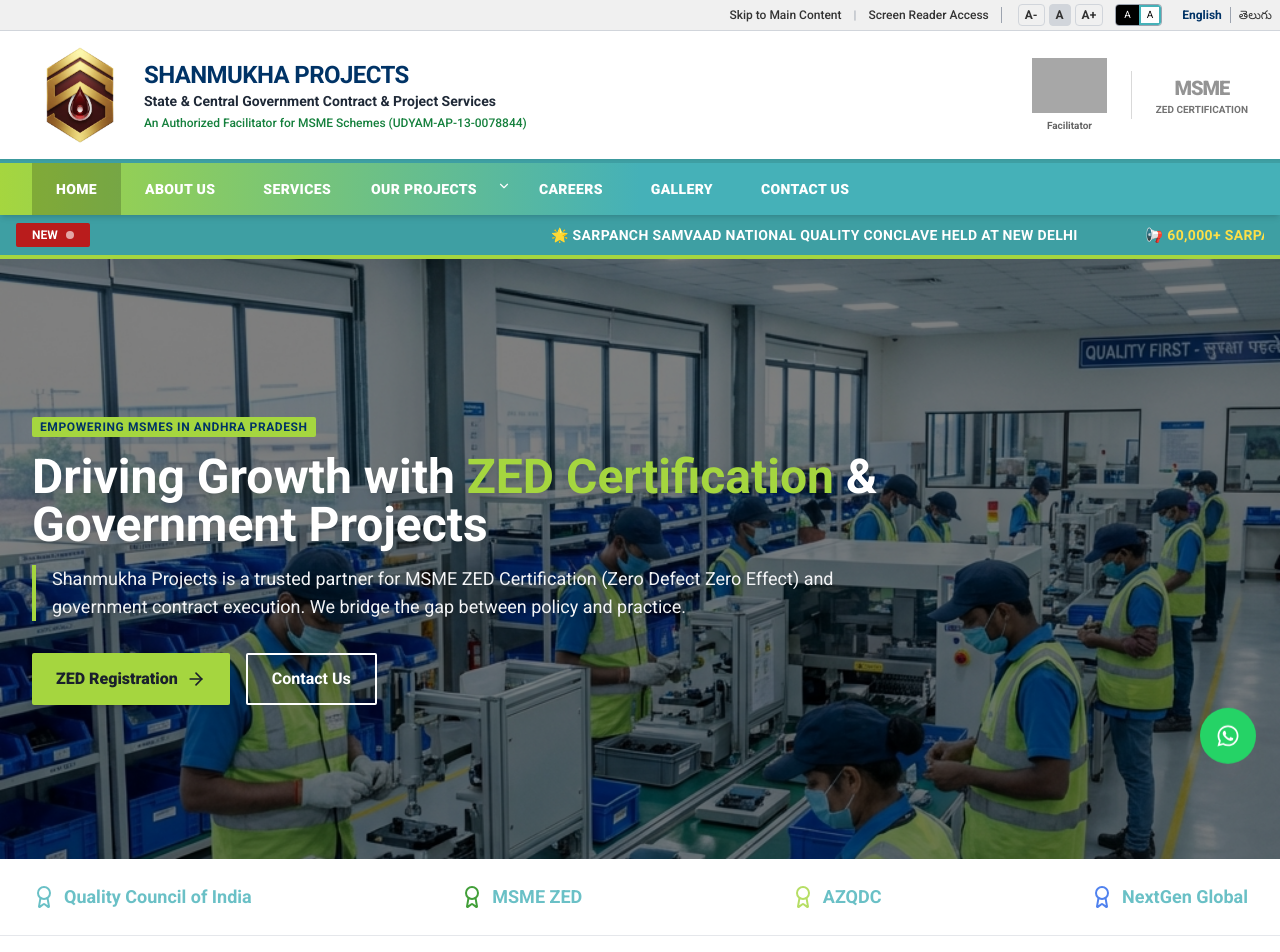
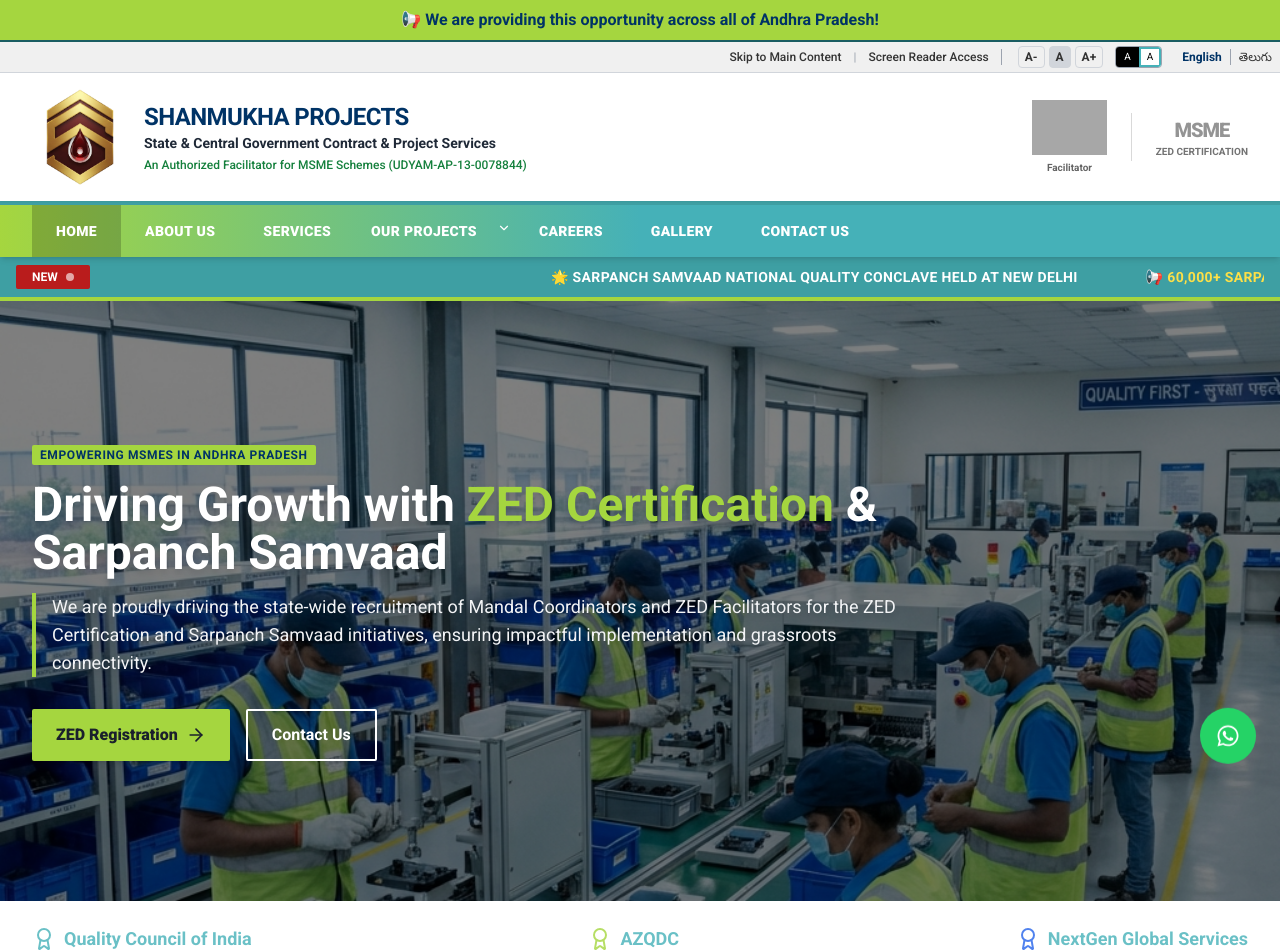
Before and after one commit to balajiprojects049-art/Shanmukha-Projects-, a React (Vite) app: page / in a window 1280 px wide. Shown: the top 952 px of the page. Built offline with nearby package versions, Linux system fonts and the light colour scheme; grey boxes are pictures that could not be loaded.

Commit message:
Update hero content, banner, and remove MSME ZED logo

```diff
--- a/src/components/layout/Layout.jsx
+++ b/src/components/layout/Layout.jsx
@@ -6,6 +6,10 @@
 const Layout = ({ children }) => {
     return (
         <div className="flex flex-col min-h-screen bg-[#f8fafc] font-sans text-[#1a202c]">
+            {/* Top Announcement Banner */}
+            <div className="bg-[#a5d63f] text-[#003366] text-center py-2 px-4 font-bold text-sm md:text-base border-b-2 border-[#1a5d62]">
+                📢 We are providing this opportunity across all of Andhra Pradesh!
+            </div>
             <Navbar />
             <main id="main-content" className="flex-grow">
                 {children}
--- a/src/context/LanguageContext.jsx
+++ b/src/context/LanguageContext.jsx
@@ -20,8 +20,8 @@
 
             // Hero
             hero_badge: 'Empowering MSMEs in Andhra Pradesh',
-            hero_title: 'Driving Growth with ZED Certification & Government Projects',
-            hero_desc: 'Shanmukha Projects is a trusted partner for MSME ZED Certification (Zero Defect Zero Effect) and government contract execution. We bridge the gap between policy and practice.',
+            hero_title: 'Driving Growth with ZED Certification & Sarpanch Samvaad',
+            hero_desc: 'We are proudly driving the state-wide recruitment of Mandal Coordinators and ZED Facilitators for the ZED Certification and Sarpanch Samvaad initiatives, ensuring impactful implementation and grassroots connectivity.',
             hero_btn_zed: 'ZED Registration',
             hero_btn_contact: 'Contact Us',
 
--- a/src/pages/Home.jsx
+++ b/src/pages/Home.jsx
@@ -113,9 +113,8 @@
                 <div className="max-w-7xl mx-auto px-4 sm:px-6 lg:px-8">
                     <div className="flex flex-wrap justify-between items-center gap-6 opacity-80">
                         <div className="font-bold text-lg text-[#45b1b8] flex items-center gap-2"><Award className="text-[#45b1b8]" /> Quality Council of India</div>
-                        <div className="font-bold text-lg text-[#45b1b8] flex items-center gap-2"><Award className="text-[#138808]" /> MSME ZED</div>
                         <div className="font-bold text-lg text-[#45b1b8] flex items-center gap-2"><Award className="text-[#a5d63f]" /> AZQDC</div>
-                        <div className="font-bold text-lg text-[#45b1b8] flex items-center gap-2"><Award className="text-blue-600" /> NextGen Global</div>
+                        <div className="font-bold text-lg text-[#45b1b8] flex items-center gap-2"><Award className="text-blue-600" /> NextGen Global Services</div>
                     </div>
                 </div>
             </div>
```
